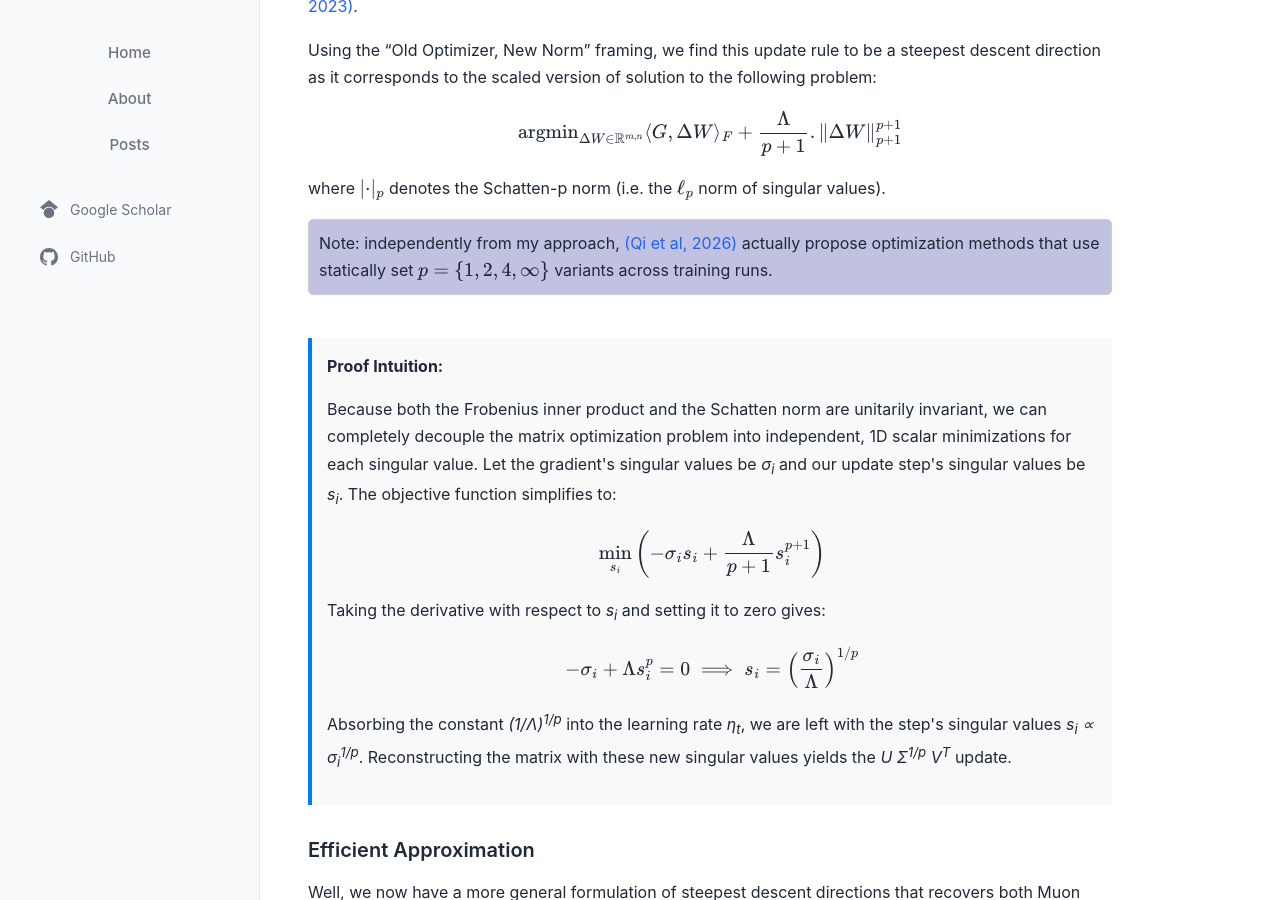
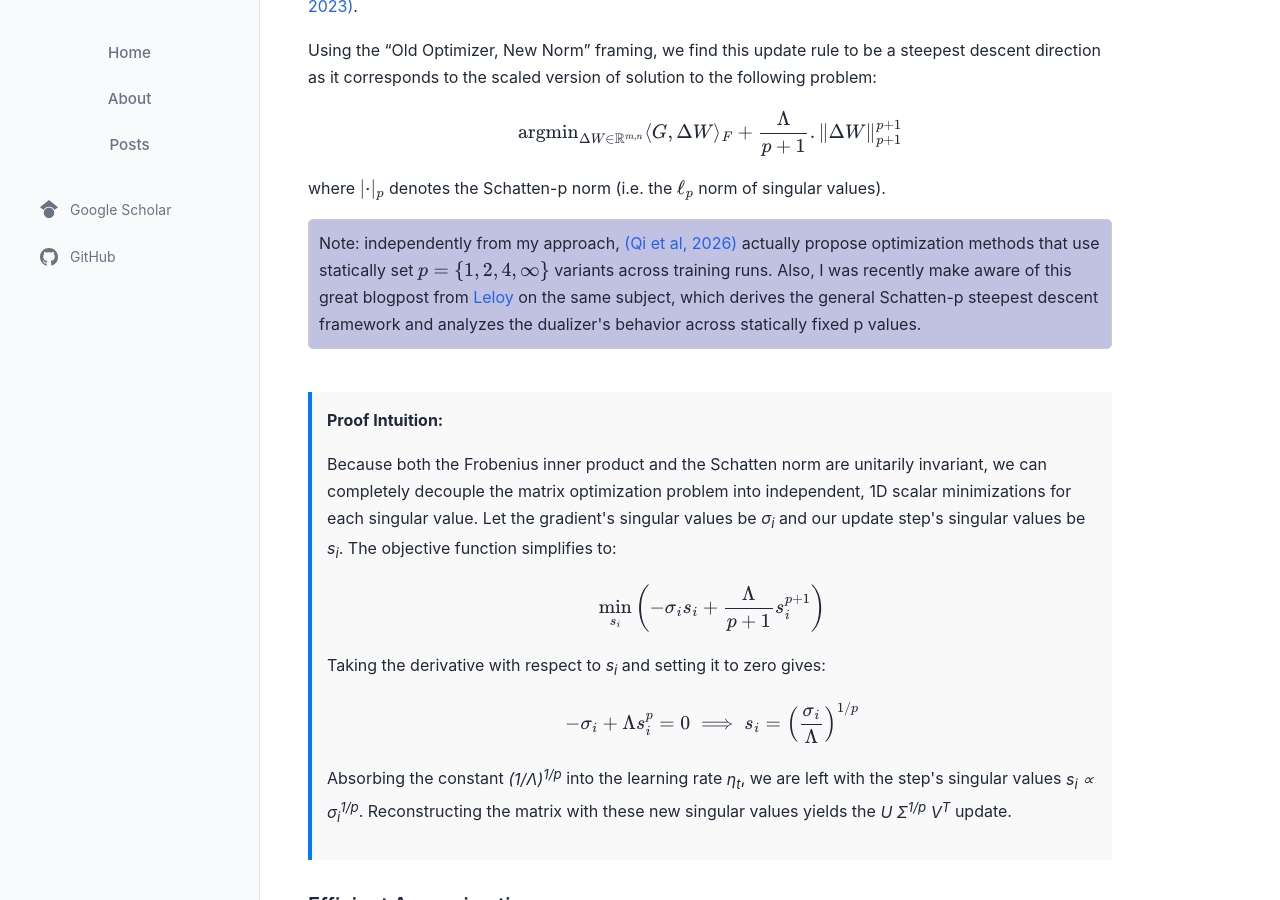
Before and after one commit to massena-t/massena-t.github.io, a Jekyll site: the page built from _posts/2026-02-19-schatten-muon.md, in a window 1280 px wide and 900 px high, scrolled down 1154 px. Built offline with Jekyll 4.4.1, drawn with Linux system fonts in a browser that asks for light colours.

Commit message:
add reference

```diff
--- a/_posts/2026-02-19-schatten-muon.md
+++ b/_posts/2026-02-19-schatten-muon.md
@@ -61,7 +61,7 @@ where $\| \cdot \|_p$ denotes the Schatten-p norm (i.e. the $\ell_p$ norm of sin
 
 
 <div style="border: 1px solid #ccc; padding: 10px; border-radius: 5px; background-color: #c1c1e1;">
- Note: independently from my approach, <a href="https://www.arxiv.org/abs/2602.04669" target="_blank">(Qi et al, 2026)</a> actually propose optimization methods that use statically set $p=\{1, 2, 4, \infty\}$ variants across training runs.
+ Note: independently from my approach, <a href="https://www.arxiv.org/abs/2602.04669" target="_blank">(Qi et al, 2026)</a> actually propose optimization methods that use statically set $p=\{1, 2, 4, \infty\}$ variants across training runs. Also, I was recently make aware of this great blogpost from <a href="https://leloykun.github.io/ponder/steepest-descent-schatten-p/" target="_blank">Leloy</a> on the same subject, which derives the general Schatten-p steepest descent framework and analyzes the dualizer's behavior across statically fixed p values.
 </div>
 
 <br>
```
Also changed, not shown: 2 other files.
